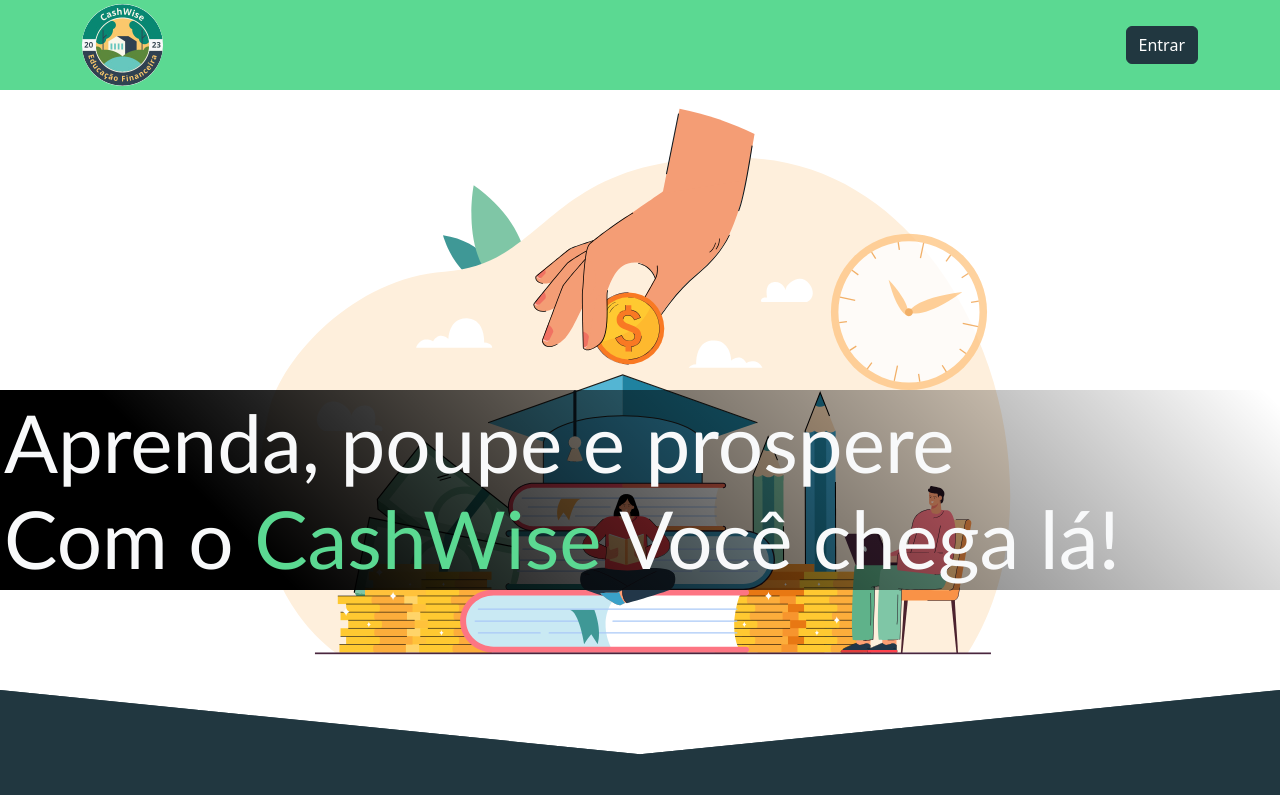
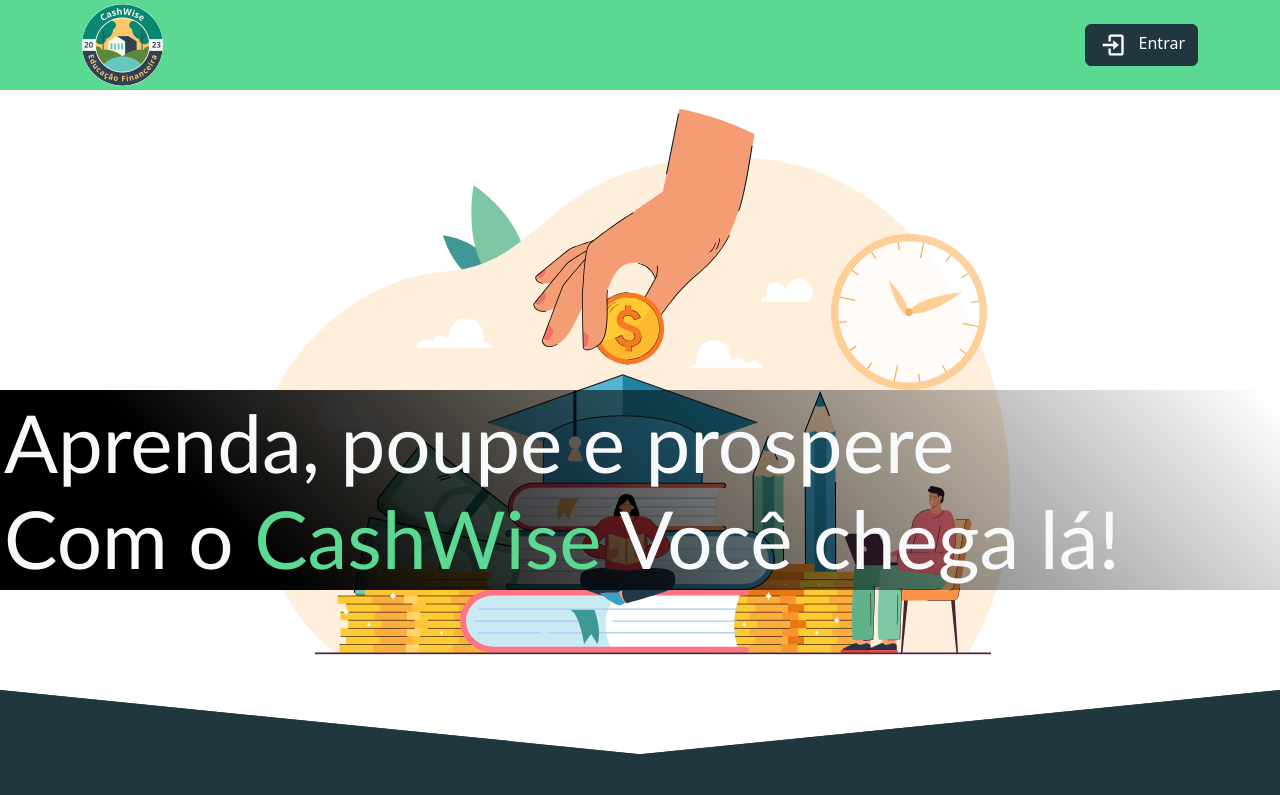
Before and after one commit to EricConceicao/CashWise, a React (Vite) app in the folder frontend/: page / in a window 1280 px wide. Shown: the top 795 px of the page. Built offline with nearby package versions, Linux system fonts and the light colour scheme.

Commit message:
style: Adicionado alguns icons do react-icons.

```diff
--- a/frontend/src/components/pages/LandingPage.jsx
+++ b/frontend/src/components/pages/LandingPage.jsx
@@ -12,15 +12,15 @@ import Row from 'react-bootstrap/Row';
 import Col from 'react-bootstrap/Col';
 import Modal from 'react-bootstrap/Modal';
 import Navbar from 'react-bootstrap/Navbar';
-import Nav from 'react-bootstrap/Nav';
 import Image from 'react-bootstrap/Image';
 import Button from 'react-bootstrap/Button';
 import Form from 'react-bootstrap/Form';
 import FloatingLabel from 'react-bootstrap/FloatingLabel';
-import InputGroup from 'react-bootstrap/InputGroup';
 
 // Icones //
-import { AiFillEye as Eye } from 'react-icons/ai';
+import {BiLogIn as LoginIco} from 'react-icons/bi';
+import {FaArrowRight as ArrowIco} from 'react-icons/fa6';
+import {RiAccountBoxFill as AccountIco} from 'react-icons/ri';
 
 import './LandingPage.css';
 
@@ -151,7 +151,7 @@ const LandingPage = () => {
 							width="50%" />
 					</Navbar.Brand>
 
-					<Button onClick={handleShowLogin} variant="secondary" size="md">Entrar</Button>
+					<Button onClick={handleShowLogin} variant="secondary" size="md"><LoginIco className='me-2' size={28} /> Entrar</Button>
 
 				</Container>
 			</header>
@@ -252,7 +252,7 @@ const LandingPage = () => {
 
 								<div className="d-flex justify-content-between">
 									<Button className="text-decoration-underline" variant="outline-dark" onClick={signModal}>Não tem uma conta?</Button>
-									<Button type="submit">Acessar</Button>
+									<Button type="submit"><ArrowIco className='me-2' size={28} />Acessar</Button>
 								</div>
 							</fieldset>
 						</Row>
@@ -304,12 +304,19 @@ const LandingPage = () => {
 													required
 												/>
 												<Form.Control.Feedback type="invalid">Insira uma senha válida</Form.Control.Feedback>
-												<Form.Check className='mx-1' label="Mostrar senha?" onClick={() => setViewC(!viewC)} />
 											</FloatingLabel>
+											<Form.Check className='mx-1' label="Mostrar senha?" onClick={() => setViewC(!viewC)} />
 										</Col>
 										<Col>
 											<FloatingLabel label="Confirme sua senha" controlId="confirm-input">
-												<Form.Control type={viewC ? "text" : "password"} name="confirm" placeholder="*****" value={confirm} onChange={(e) => setConfirm(e.target.value)} required />
+												<Form.Control
+													type={viewC ? "text" : "password"}
+													name="confirm"
+													placeholder="*****"
+													value={confirm}
+													onChange={(e) => setConfirm(e.target.value)}
+													required
+												/>
 												<Form.Control.Feedback type="invalid">Confirme sua senha</Form.Control.Feedback>
 											</FloatingLabel>
 										</Col>
@@ -319,7 +326,7 @@ const LandingPage = () => {
 
 
 								<div className="d-flex justify-content-center mt-3">
-									<Button className="w-50" type="submit">Criar!</Button>
+									<Button className="w-50" type="submit"><AccountIco className='me-2' size={28} />Criar Conta!</Button>
 								</div>
 							</fieldset>
 						</Row>
```
